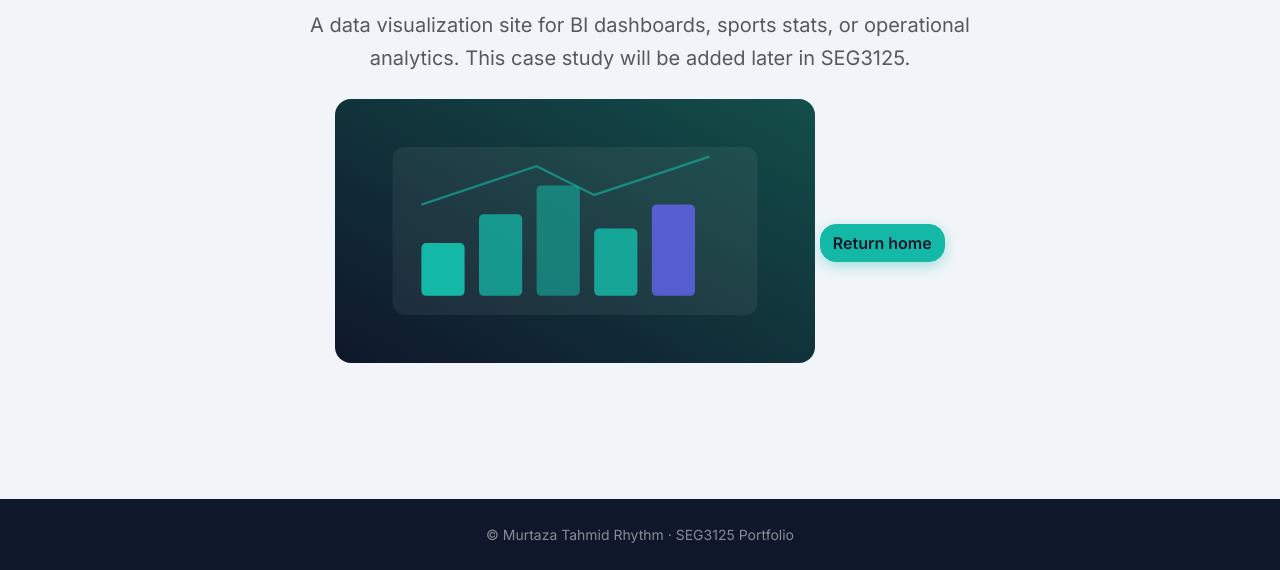
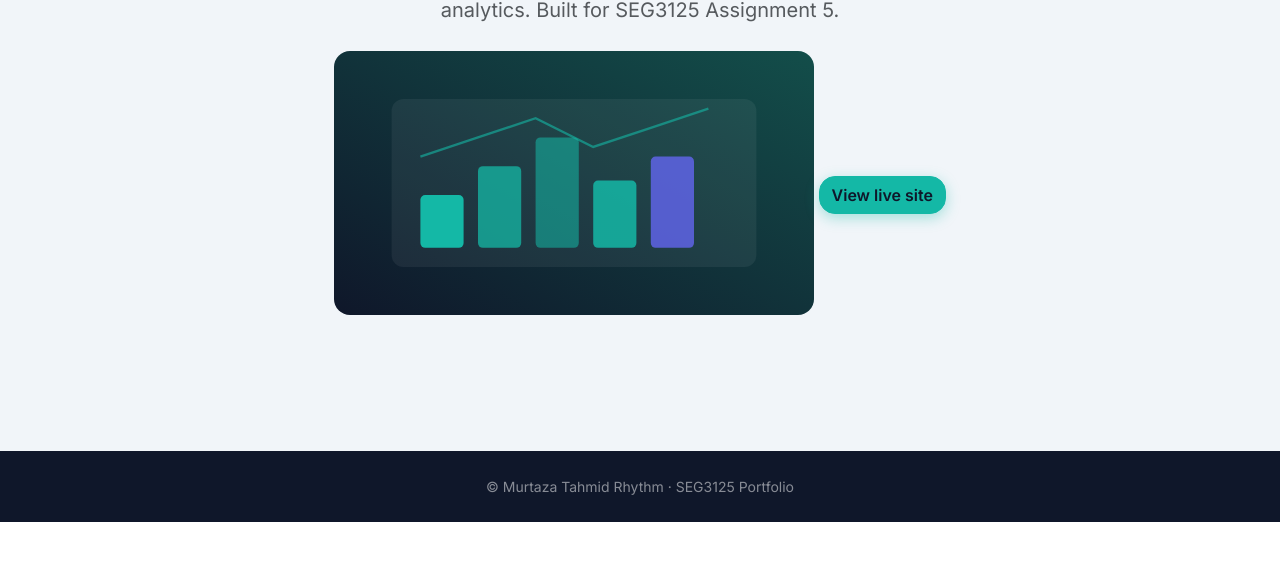
Before and after one commit to MurtazaRhythm/Personal-Website, a plain HTML site: page case-studies/analytics.html in a window 1280 px wide. Shown: the part 312-882 px from the top of the page. After the commit the page ends 834 px from the top, so only its background shows below. Drawn offline with nearby package versions, Linux system fonts and the light colour scheme.

Commit message:
analytics page updated

```diff
--- a/case-studies/analytics.html
+++ b/case-studies/analytics.html
@@ -26,15 +26,14 @@
     <div class="container py-5">
       <div class="row justify-content-center">
         <div class="col-lg-8 text-center">
-          <span class="coming-soon-badge">Coming soon</span>
           <p class="section-eyebrow">Case Study 4</p>
           <h1 class="display-font mb-3">Design 4 · Analytics</h1>
           <p class="lead text-muted mb-4">
             A data visualization site for BI dashboards, sports stats, or operational analytics.
-            This case study will be added later in SEG3125.
+            Built for SEG3125 Assignment 5.
           </p>
           <img src="../assets/case-analytics.svg" alt="" class="img-fluid rounded-4 mb-4" width="480">
-          <a href="../index.html" class="btn btn-accent">Return home</a>
+          <a href="https://murtazarhythm.github.io/SEG3125-Assignment-5/" class="btn btn-accent" target="_blank" rel="noopener noreferrer">View live site</a>
         </div>
       </div>
     </div>
```
Also changed, not shown: index.html (+2 -2 lines).
